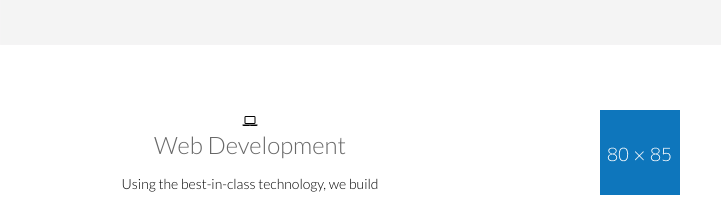
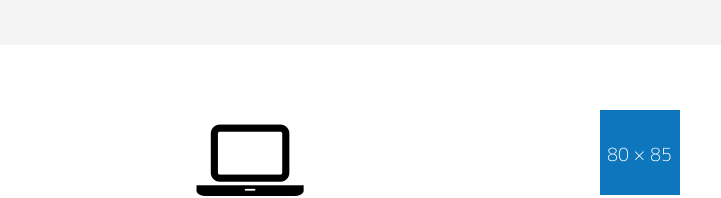
Before and after one commit to intlize/intlize.github.io, a plain HTML site: page index.html in a window 1280 px wide. Shown: the part 577-775 px from the top of the page, 0-721 px from the left. Drawn offline with nearby package versions, Linux system fonts and the light colour scheme.

Commit message:
update 2.6

```diff
--- a/css/main.css
+++ b/css/main.css
@@ -2723,3 +2723,7 @@ span.stButton_gradient,
   border-radius: 100%;
   margin: 10px 0;
 }
+
+i.fa.fa-laptop {
+    font-size: 100px;
+}
```
